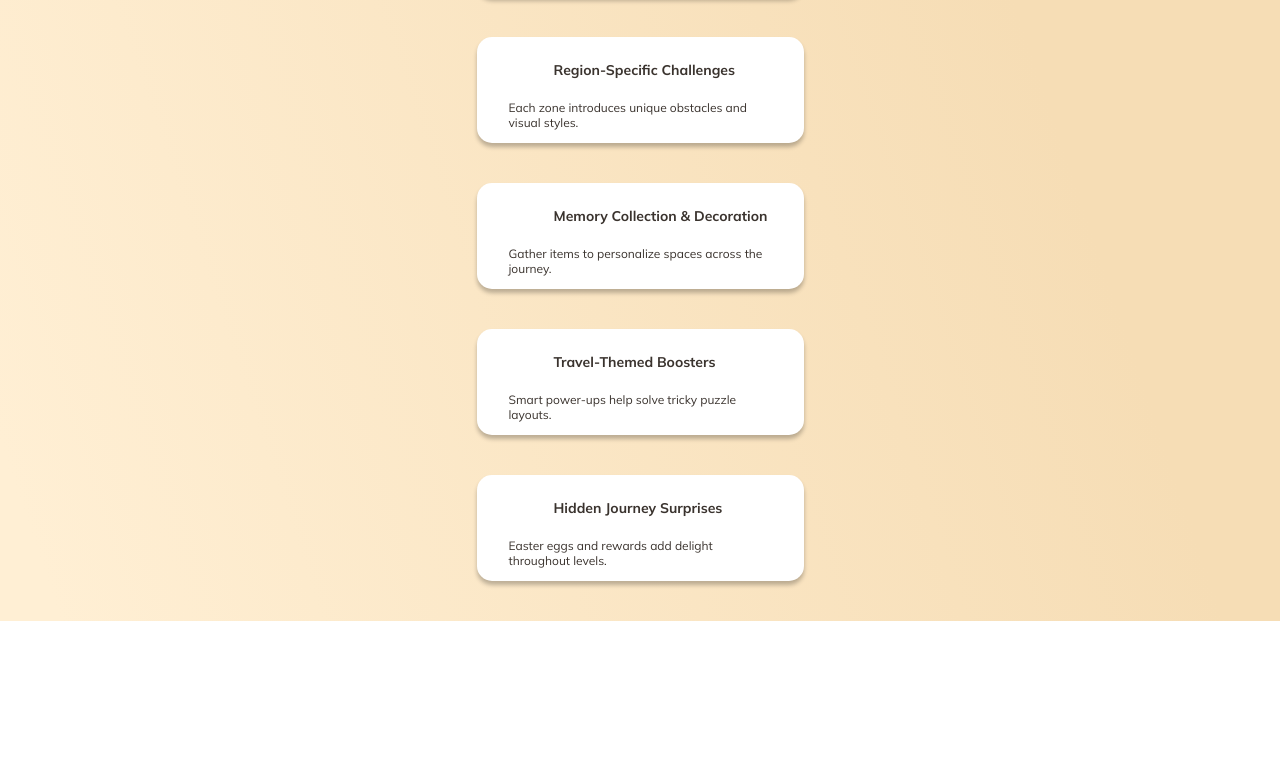
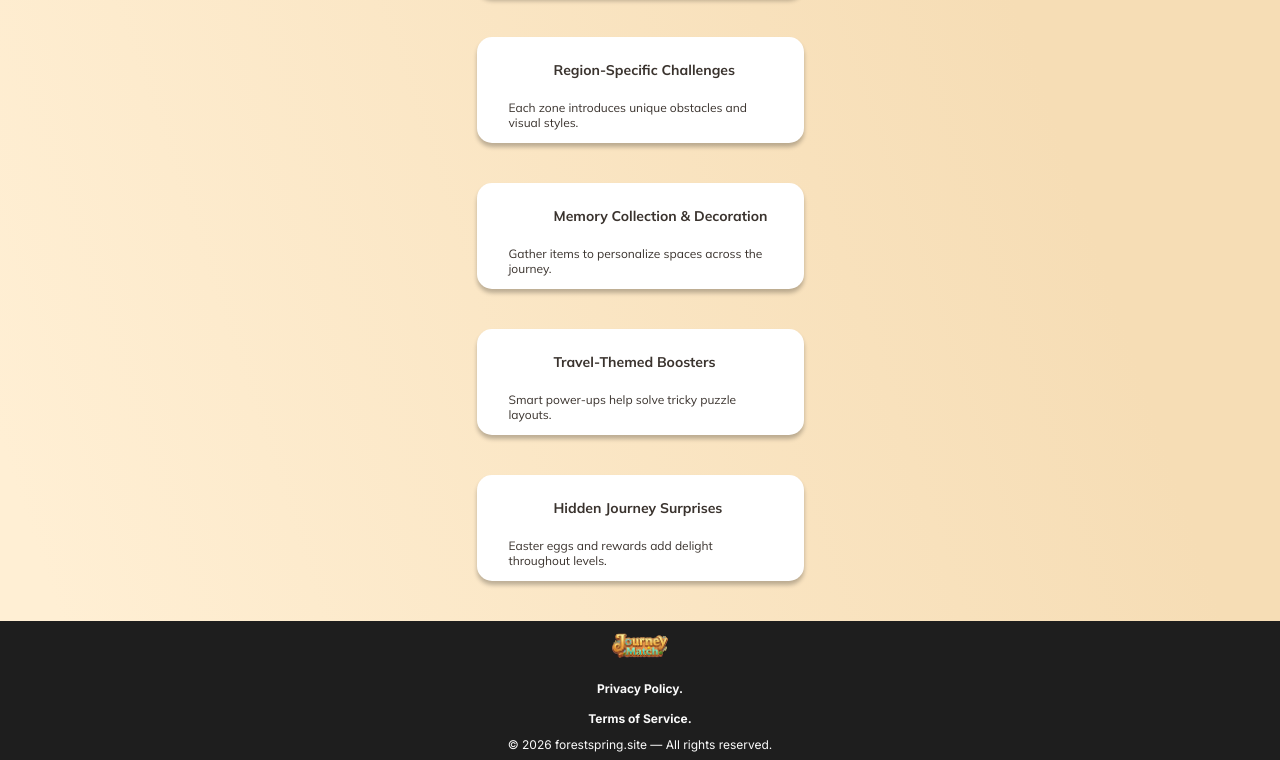
Before and after one commit to maria-khomynets/STPP-390, a website built with Vite: page src/index.html in a window 1280 px wide. Shown: the part 4120-4880 px from the top of the page. Before the commit the page ends 4741 px from the top, so only its background shows below. Built offline with nearby package versions, Linux system fonts and the light colour scheme.

Commit message:
add footer style

```diff
--- a/src/css/footer.css
+++ b/src/css/footer.css
@@ -1 +1,48 @@
 /* Footer Section Styles */
+.footer {
+    padding: 8px 0;
+    background-color: var(--color-title);
+}
+
+.footer-container {
+    padding: 0 55px;
+    display: flex;
+    flex-direction: column;
+    align-items: center;
+    gap: 10px;
+    text-align: center;
+}
+
+.footer-nav-item:first-child {
+    margin-bottom: 10px;
+}
+
+.footer-nav-link {
+    font-family: var(--second-family);
+    font-weight: 700;
+    font-size: 12px;
+    color: #fafafa;
+}
+
+.footer-copyright {
+    font-family: var(--second-family);
+    font-weight: 400;
+    font-size: 12px;
+    color: #fafafa;
+}
+
+@media screen and (min-width: 1440px) {
+    .footer {
+        padding: 7px 0;
+    }
+
+    .footer-nav-list {
+        display: flex;
+        flex-direction: row;
+        align-items: center;
+    }
+
+    .footer-nav-item:first-child {
+        margin-bottom: 0;
+    }
+}
--- a/src/partials/footer.html
+++ b/src/partials/footer.html
@@ -1,3 +1,23 @@
 <footer class="footer">
-  <div class="container"></div>
+  <div class="footer-container container">
+    <a class="footer-logo" href="./index.html" aria-label="Travel Decor: Journey Match">
+      <img src="./img/sections/footer/logo.png" srcset="
+              ./img/sections/footer/logo.png    1x,
+              ./img/sections/footer/logo-2x.png 2x
+            " alt="Travel Decor: Journey Match logo" width="60" height="37" loading="lazy" />
+    </a>
+    <nav class="footer-nav">
+      <ul class="footer-nav-list">
+        <li class="footer-nav-item">
+          <a class="footer-nav-link" href="../privacy-policy.html">Privacy Policy.</a>
+        </li>
+        <li class="footer-nav-item">
+          <a class="footer-nav-link" href="../terms-conditions.html">Terms of Service.</a>
+        </li>
+      </ul>
+    </nav>
+    <p class="footer-copyright">
+      &copy; 2026 forestspring.site &mdash; All rights reserved.
+    </p>
+  </div>
 </footer>
```
Also changed, not shown: src/img/sections/footer/logo-2x.png (added), src/img/sections/footer/logo.png (added).
